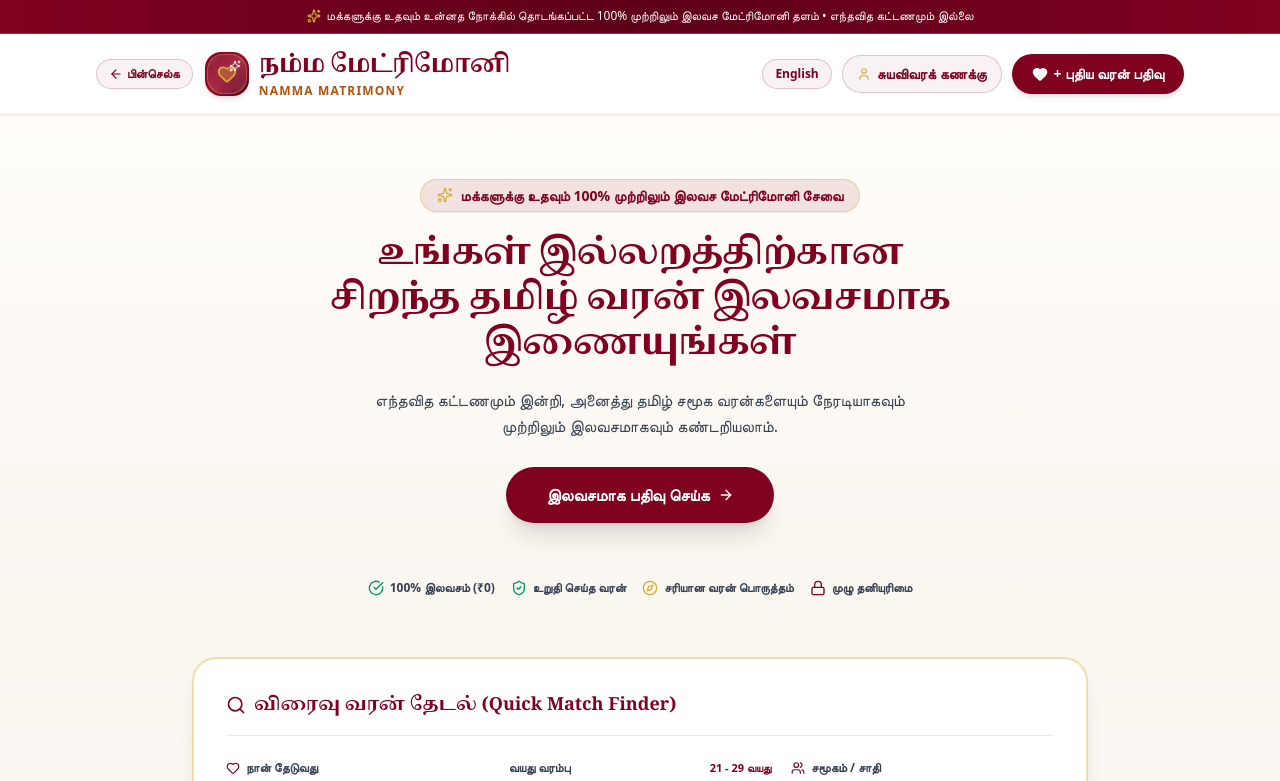
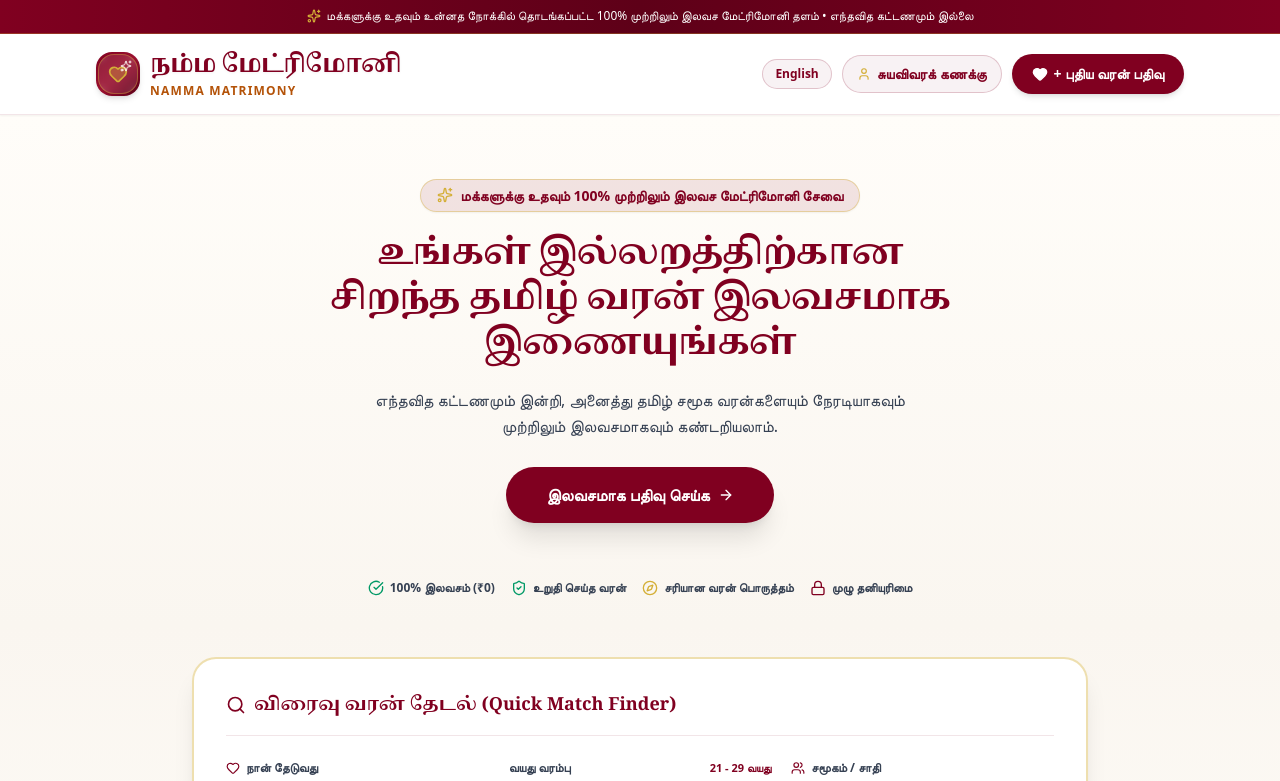
Before and after one commit to Manochithra-Subramaniam022/namma-matrimony, a Next.js app: page / in a window 1280 px wide. Shown: the top 781 px of the page. Built offline with nearby package versions, Linux system fonts and the light colour scheme.

Commit message:
fix(landing): remove back button from home landing page navbar

```diff
--- a/src/frontend/components/landing/LandingPage.tsx
+++ b/src/frontend/components/landing/LandingPage.tsx
@@ -11,7 +11,6 @@ import {
   Heart,
   Search,
   ArrowRight,
-  ArrowLeft,
   Compass,
   Lock,
   CheckCircle,
@@ -54,25 +53,9 @@ export default function LandingPage() {
       {/* 2. NAVBAR */}
       <header className="sticky top-0 z-50 bg-white/95 backdrop-blur-md border-b border-primary/10 shadow-xs">
         <div className="max-w-6xl mx-auto px-2.5 sm:px-6 lg:px-8 h-14 sm:h-20 flex items-center justify-between gap-2 sm:gap-4">
-          <div className="flex items-center gap-1.5 sm:gap-3 shrink-0">
-            <button
-              type="button"
-              onClick={() => {
-                if (typeof window !== 'undefined' && window.history.length > 1) {
-                  window.history.back();
-                }
-              }}
-              className="inline-flex items-center gap-1 px-2.5 sm:px-3 py-1 sm:py-1.5 rounded-full bg-primary/5 hover:bg-primary/10 border border-primary/20 text-[11px] sm:text-xs font-bold text-primary transition-all cursor-pointer shrink-0 whitespace-nowrap"
-              title={language === 'TA' ? 'பின்செல்க' : 'Go Back'}
-            >
-              <ArrowLeft className="w-3.5 h-3.5" />
-              <span>{language === 'TA' ? 'பின்செல்க' : 'Back'}</span>
-            </button>
-
-            <Link href="/" className="inline-flex items-center gap-1.5 sm:gap-2 group shrink-0">
-              <BrandLogo size="md" />
-            </Link>
-          </div>
+          <Link href="/" className="inline-flex items-center gap-1.5 sm:gap-2 group shrink-0">
+            <BrandLogo size="md" />
+          </Link>
 
           <div className="flex items-center gap-1.5 sm:gap-2.5 shrink-0">
             {/* Language Toggle */}
```
